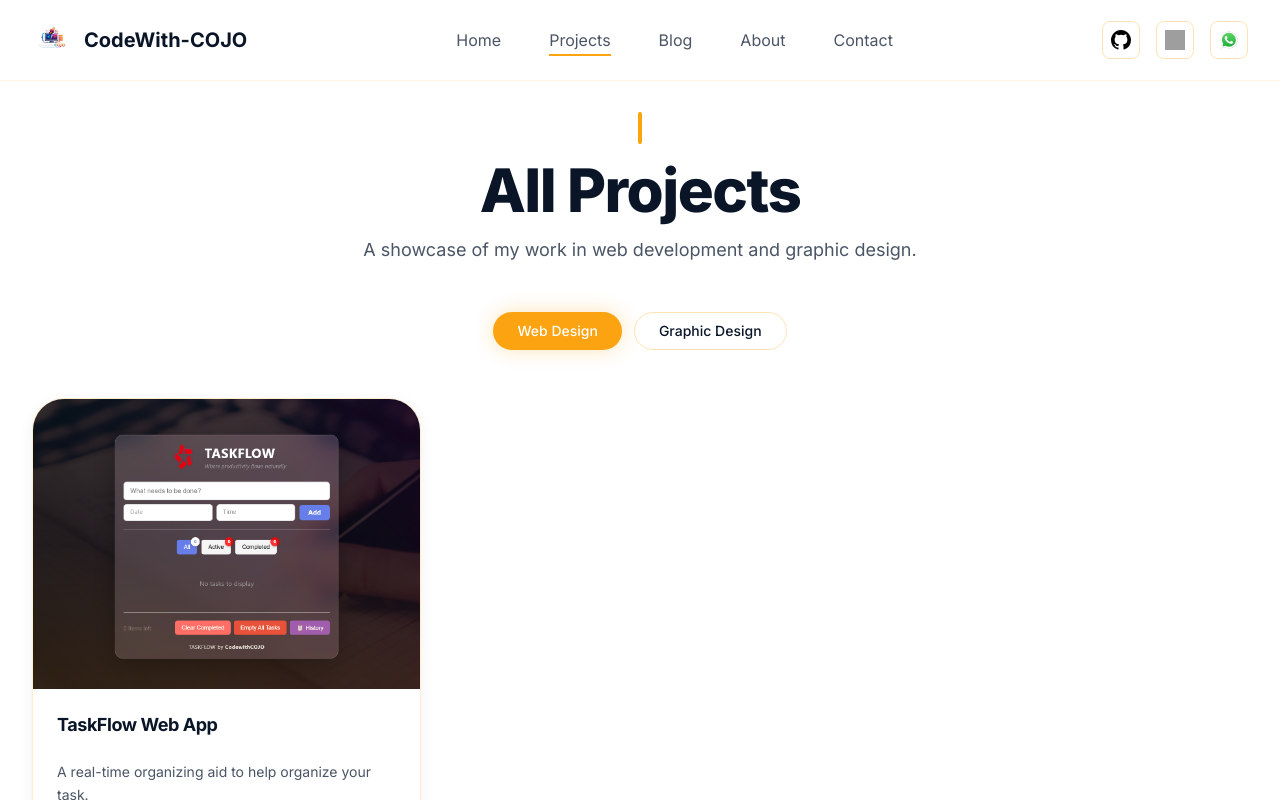
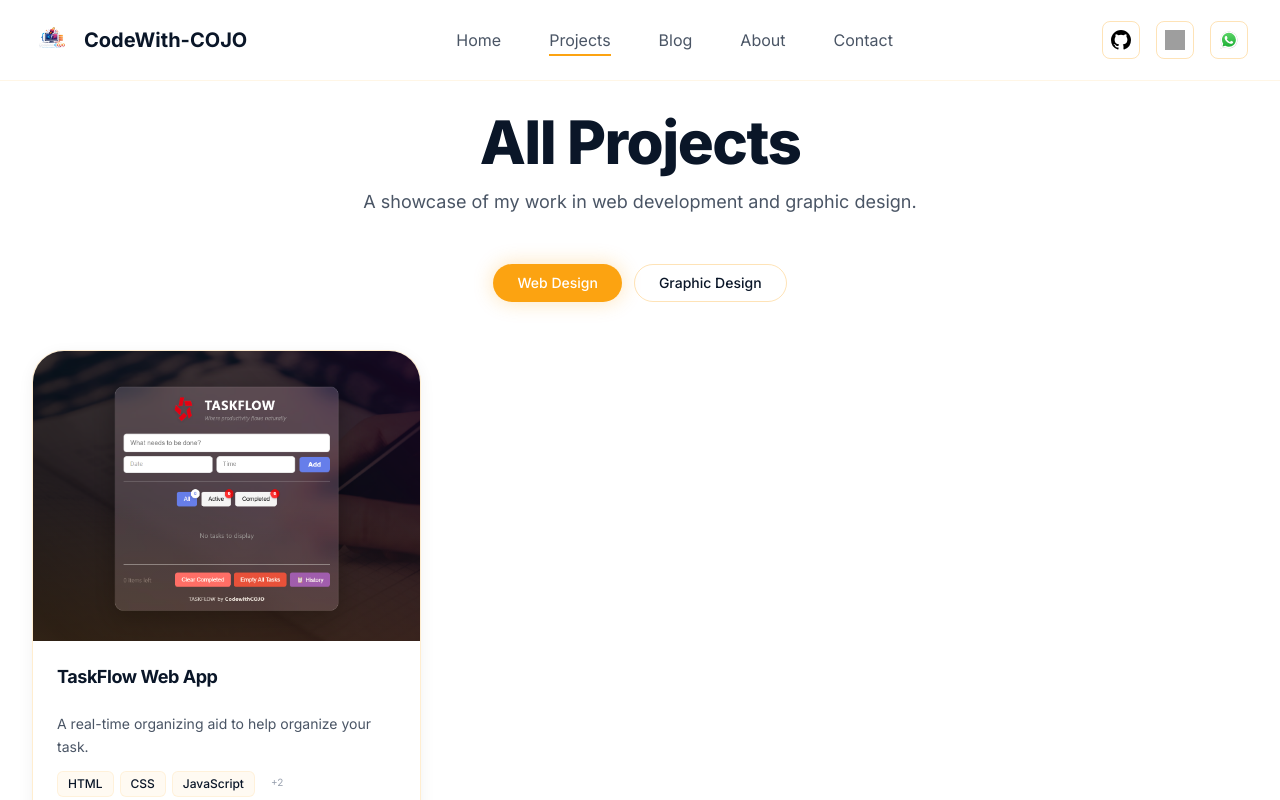
Before and after one commit to cojojunior/Portfolio, a React (Vite) app: page /projects in a window 1280 px wide. Shown: the top 800 px of the page. Built offline with nearby package versions, Linux system fonts and the light colour scheme; grey boxes are pictures that could not be loaded.

Commit message:
Style change - made the projectscards have 2 columns

```diff
--- a/src/pages/ProjectsPage.tsx
+++ b/src/pages/ProjectsPage.tsx
@@ -13,9 +13,6 @@ const ProjectsPage = () => {
     <section className="min-h-screen px-3 sm:px-6 lg:px-8 pt-24 sm:pt-28 pb-12 sm:pb-20 bg-white">
       <div className="max-w-7xl mx-auto">
         <div className="text-center mb-8 sm:mb-12">
-          <div className="flex items-center justify-center gap-4 mb-3 sm:mb-4">
-            <span className="w-0.5 sm:w-1 h-4 sm:h-8 bg-golden rounded-full" />
-          </div>
           <h1 className="text-2xl sm:text-5xl lg:text-6xl font-extrabold text-dark-navy tracking-tight mb-2 sm:mb-4">
             All Projects
           </h1>
```
